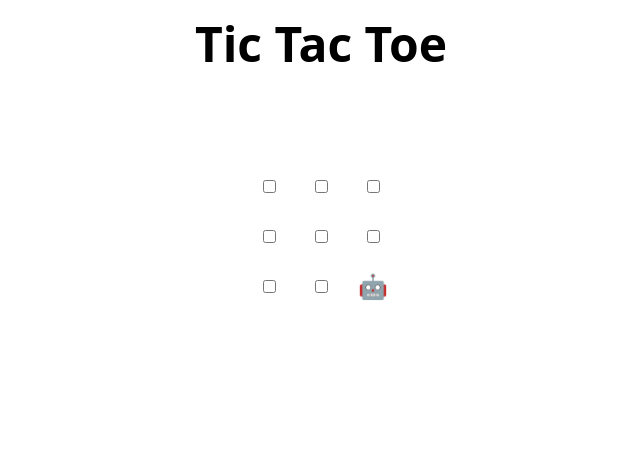
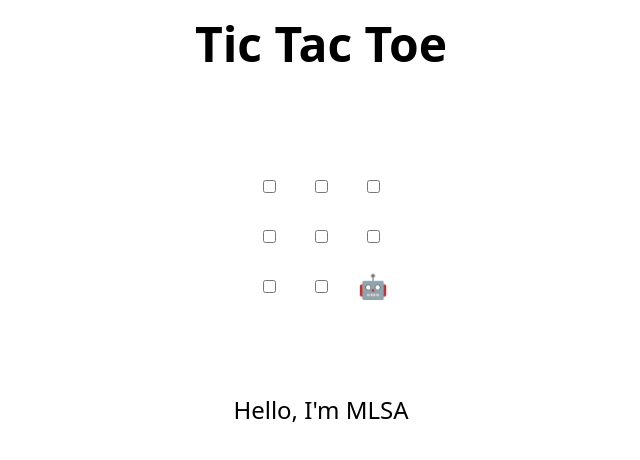
Before and after one commit to Hoda112233/MLSA_Task1, a plain HTML site: page index.html in a window 1280 px wide. Shown: the whole page, without its empty margins (319-959 px from the left). Drawn offline with Linux system fonts and the light colour scheme.

Commit message:
Update index.html
HI, I'm MLSA

```diff
--- a/index.html
+++ b/index.html
@@ -47,6 +47,7 @@
   </tr>
 </table>
 
+<p>Hello, I'm MLSA</p>
 <h2 hidden>Game over, refresh to play again 🧑‍💻 🤖!</h2>
 
 <script>
```
